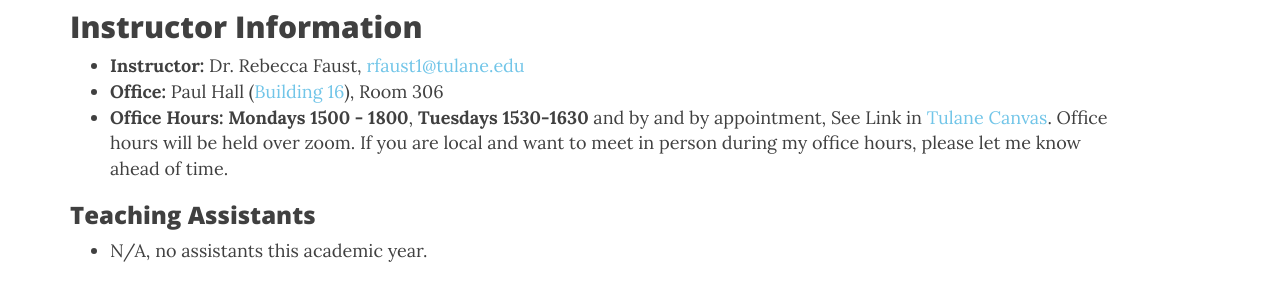
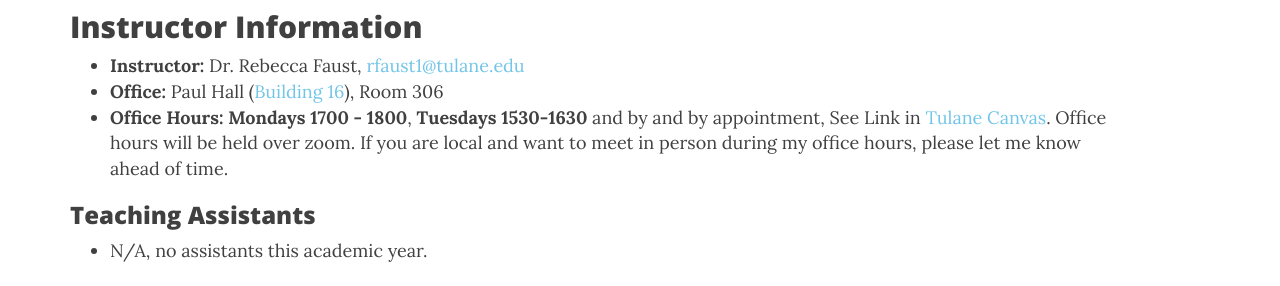
Before and after one commit to nmattei/cmps6790, a Jekyll site: the page built from syllabus.md, in a window 1280 px wide and 900 px high, scrolled down 539 px. Shown: the part 154-440 px from the top of the window. Built offline with Jekyll 4.4.1, drawn with Linux system fonts in a browser that asks for light colours; nearby versions of some CDN libraries.

Commit message:
Update syllabus.md

```diff
--- a/syllabus.md
+++ b/syllabus.md
@@ -23,7 +23,7 @@ published: true
 ## Instructor Information
 * **Instructor:** Dr. Rebecca Faust, <rfaust1@tulane.edu>
 * **Office:** Paul Hall ([Building 16](https://admission.tulane.edu/map)), Room 306
-* **Office Hours:** **Mondays 1500 - 1800**, **Tuesdays 1530-1630** and by and by appointment, See Link in [Tulane Canvas](https://tulane.instructure.com/).
+* **Office Hours:** **Mondays 1700 - 1800**, **Tuesdays 1530-1630** and by and by appointment, See Link in [Tulane Canvas](https://tulane.instructure.com/).
 Office hours will be held over zoom. If you are local and want to meet in person during my office hours, please let me know ahead of time.
 
 ### Teaching Assistants
```
